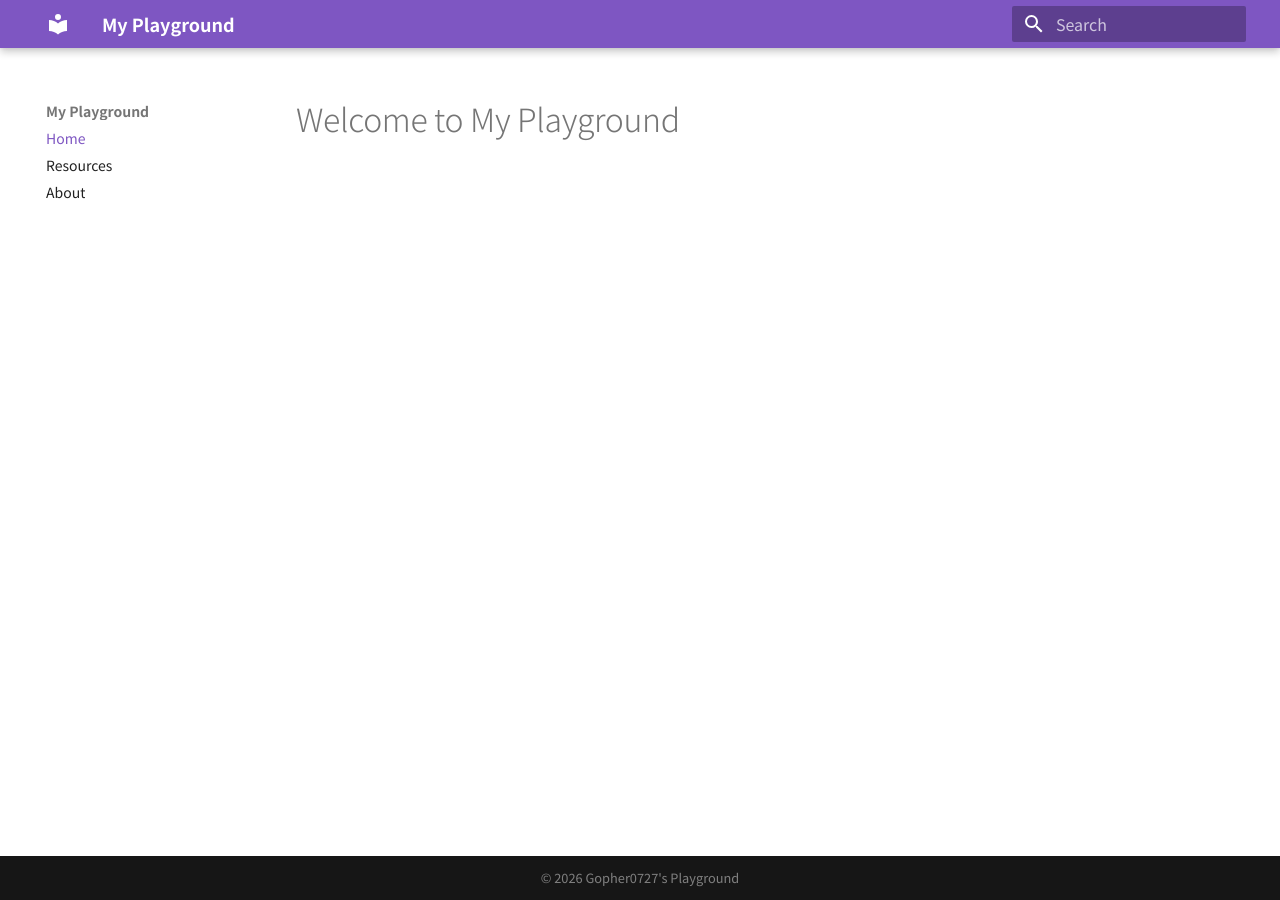
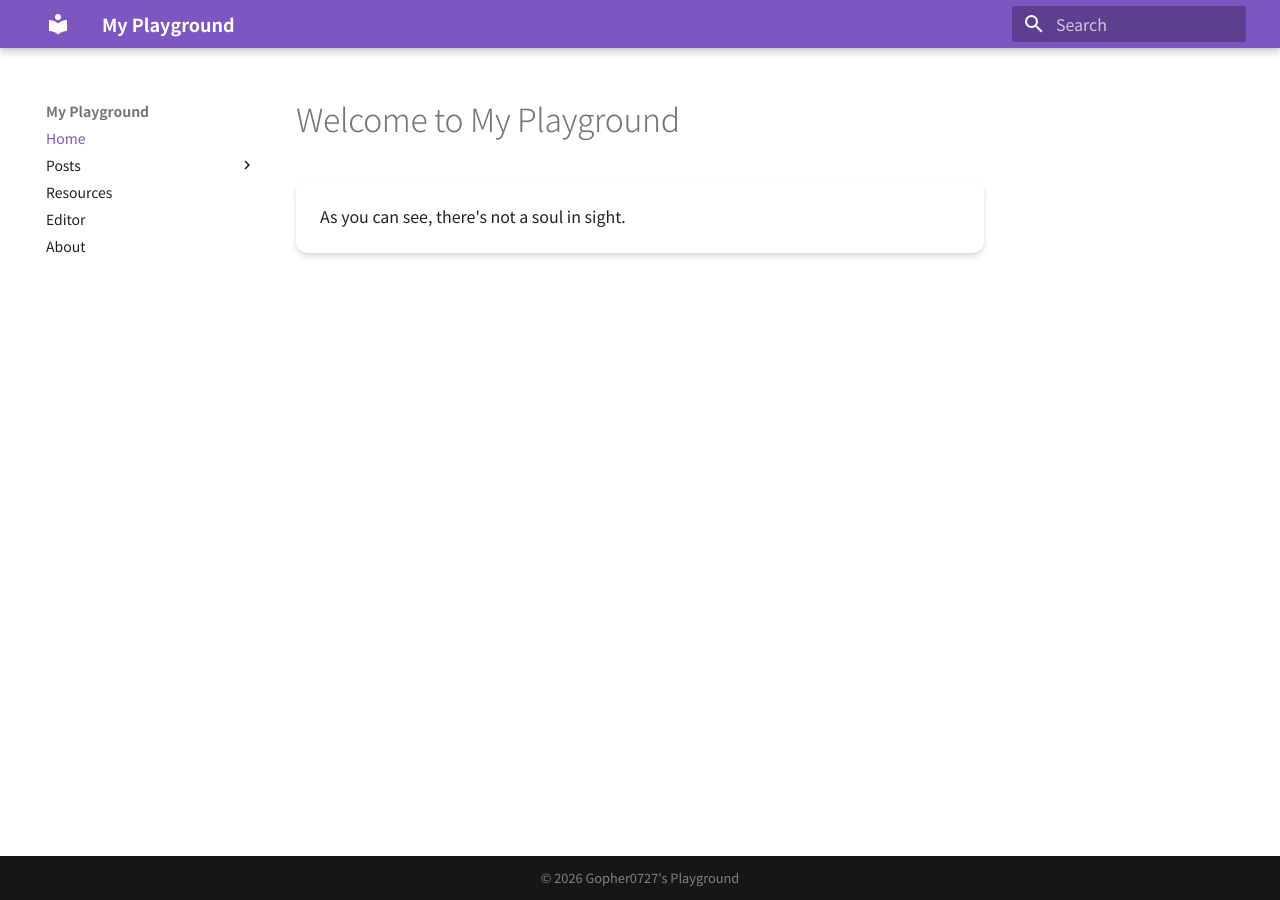
Before and after one commit to Gopher0727/Playground, an MkDocs documentation site: the page built from docs/index.md, in a window 1280 px wide. Built offline with MkDocs 1.6.1 and Material for MkDocs 9.7.7, drawn with Linux system fonts in a browser that asks for light colours.

Commit message:
add editor & posts

```diff
--- a/docs/index.md
+++ b/docs/index.md
@@ -1 +1,5 @@
 # Welcome to My Playground
+
+<div class="card">
+    As you can see, there's not a soul in sight.
+</div>
--- /dev/null
+++ b/docs/scripts/editor.js
@@ -0,0 +1,19 @@
+document.addEventListener("DOMContentLoaded", function () {
+    if (document.getElementById("vditor")) {
+        const script = document.createElement("script");
+        script.src = "https://cdn.jsdelivr.net/npm/vditor/dist/index.min.js";
+        script.onload = function () {
+            new Vditor("vditor", {
+                height: 600,
+                mode: "wysiwyg",
+                cache: { enable: false },
+            });
+        };
+        document.head.appendChild(script);
+
+        const link = document.createElement("link");
+        link.rel = "stylesheet";
+        link.href = "https://cdn.jsdelivr.net/npm/vditor/dist/index.css";
+        document.head.appendChild(link);
+    }
+});
--- /dev/null
+++ b/docs/styles/card.css
@@ -0,0 +1,13 @@
+.card {
+    background: white;
+    border-radius: 12px;
+    box-shadow: 0 4px 6px rgba(0, 0, 0, 0.1), 0 2px 4px rgba(0, 0, 0, 0.06);
+    padding: 24px;
+    margin: 16px 0;
+    transition: transform 0.2s, box-shadow 0.2s;
+}
+
+.card:hover {
+    transform: translateY(-2px);
+    box-shadow: 0 10px 15px rgba(0, 0, 0, 0.1), 0 4px 6px rgba(0, 0, 0, 0.05);
+}
--- /dev/null
+++ b/docs/styles/vditor.css
@@ -0,0 +1,15 @@
+#vditor {
+    width: 100% !important;
+}
+
+#vditor .vditor-editor {
+    width: 100% !important;
+}
+
+#vditor .vditor-content {
+    width: 100% !important;
+}
+
+.md-content {
+    max-width: none !important;
+}
--- a/mkdocs.yml
+++ b/mkdocs.yml
@@ -2,8 +2,12 @@
 
 nav:
   - Home: index.md
-  # - Posts:
+  - Posts:
+      - Linux:
+          - eBPF: linux/eBPF.md
+          - uring: linux/uring.md
   - Resources: Resources.md
+  - Editor: editor.md
   - About: about.md
 
 theme:
@@ -25,6 +29,9 @@
 
 extra_javascript:
   - scripts/copyright.js
+  - scripts/editor.js
 
 extra_css:
   - styles/copyright.css
+  - styles/card.css
+  - styles/vditor.css
```
Also changed, not shown: docs/editor.md (added, +3 -0 lines), docs/linux/eBPF.md (added, +9 -0 lines), docs/linux/uring.md (added).
